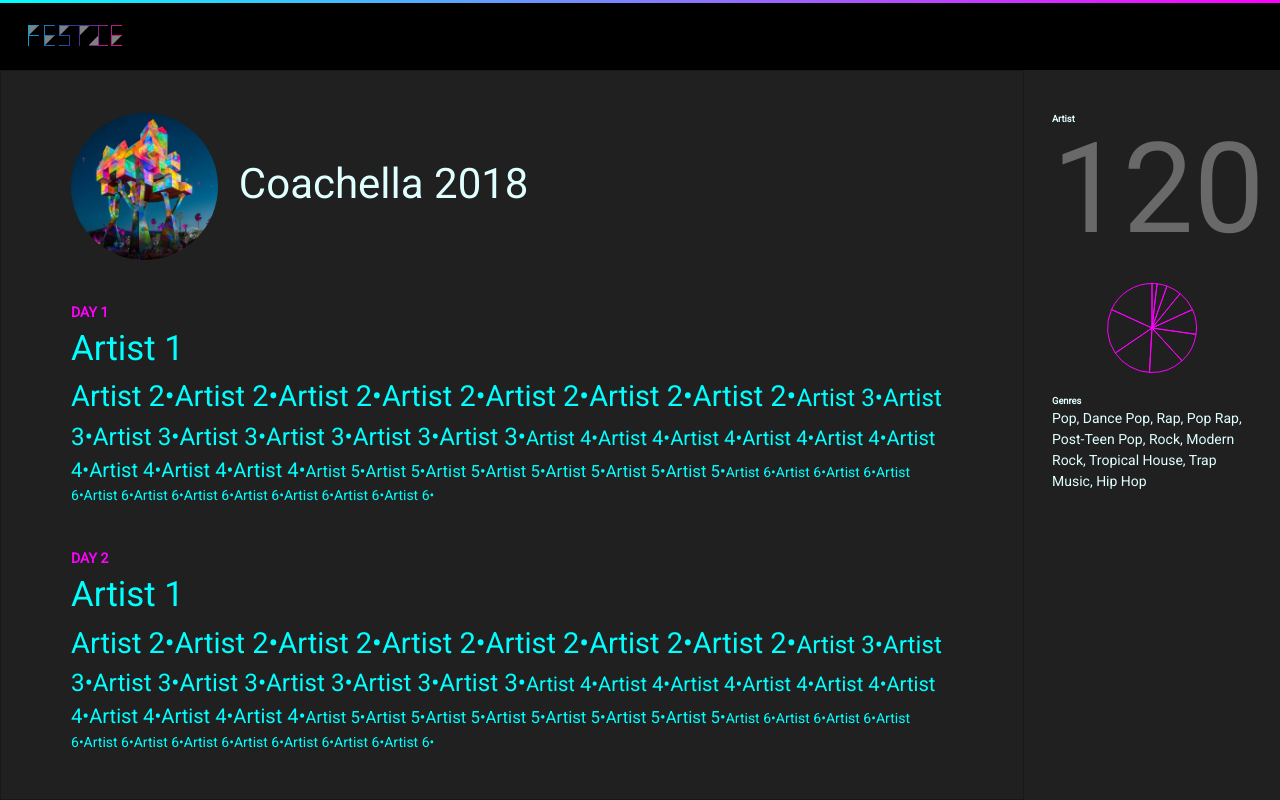
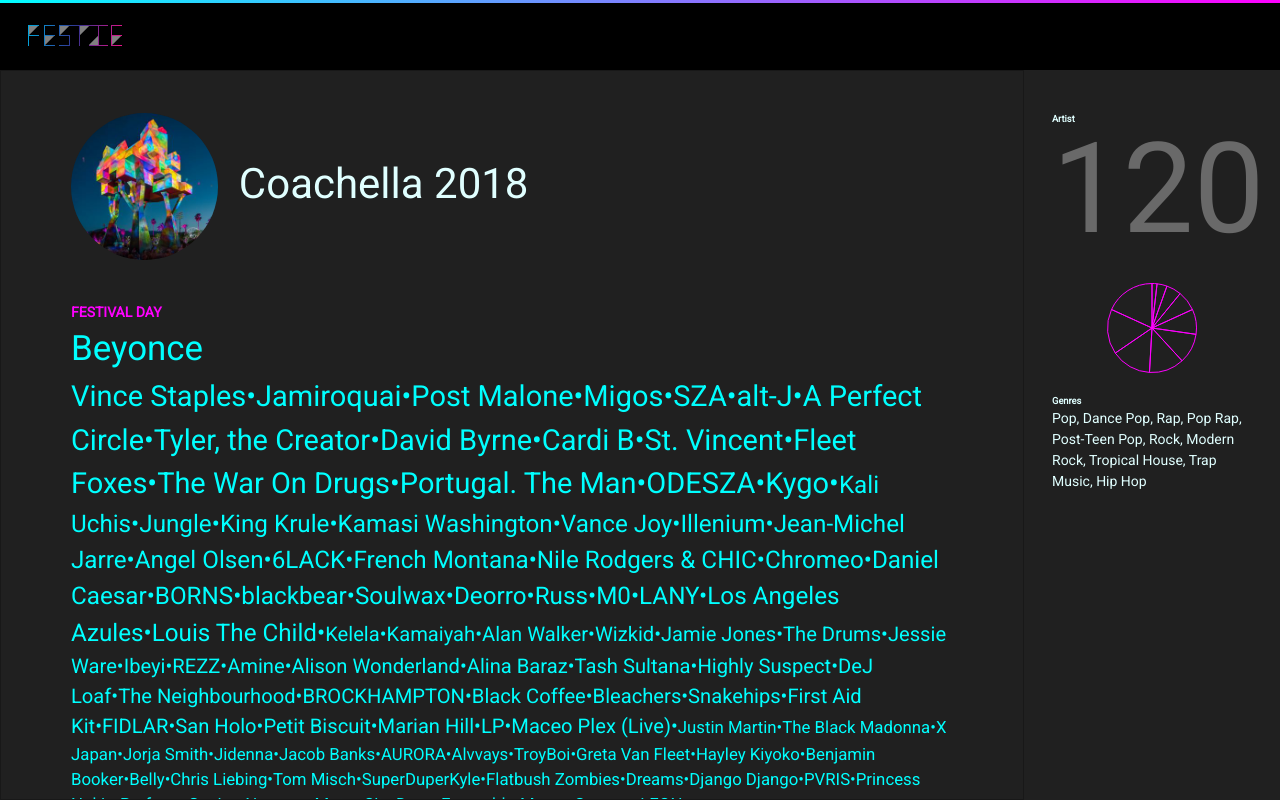
Before and after one commit to sainzvega/festie, a React (Create React App) app: page / in a window 1280 px wide. Built offline with nearby package versions, Linux system fonts and the light colour scheme.

Commit message:
Replace mock data with realistic data

```diff
--- /dev/null
+++ b/src/api/artists.js
@@ -0,0 +1,5 @@
+import data from 'data/artists.json';
+
+export const fetchArtists = () => {
+    return data;
+};
--- a/src/features/festival/Festival.js
+++ b/src/features/festival/Festival.js
@@ -1,71 +1,40 @@
-import React from 'react';
+import React, { Component } from 'react';
 import FestivalHeader from 'features/festival/FestivalHeader'
 import FestivalDay from 'features/festival/FestivalDay';
+import { fetchArtists } from 'api/artists';
 
-const Festival = () => {
-    const artists = [
-        { rank: 1, title: "Artist 1" },
-        { rank: 2, title: "Artist 2" },
-        { rank: 2, title: "Artist 2" },
-        { rank: 2, title: "Artist 2" },
-        { rank: 2, title: "Artist 2" },
-        { rank: 2, title: "Artist 2" },
-        { rank: 2, title: "Artist 2" },
-        { rank: 2, title: "Artist 2" },
-        { rank: 3, title: "Artist 3" },
-        { rank: 3, title: "Artist 3" },
-        { rank: 3, title: "Artist 3" },
-        { rank: 3, title: "Artist 3" },
-        { rank: 3, title: "Artist 3" },
-        { rank: 3, title: "Artist 3" },
-        { rank: 3, title: "Artist 3" },
-        { rank: 4, title: "Artist 4" },
-        { rank: 4, title: "Artist 4" },
-        { rank: 4, title: "Artist 4" },
-        { rank: 4, title: "Artist 4" },
-        { rank: 4, title: "Artist 4" },
-        { rank: 4, title: "Artist 4" },
-        { rank: 4, title: "Artist 4" },
-        { rank: 4, title: "Artist 4" },
-        { rank: 4, title: "Artist 4" },
-        { rank: 5, title: "Artist 5" },
-        { rank: 5, title: "Artist 5" },
-        { rank: 5, title: "Artist 5" },
-        { rank: 5, title: "Artist 5" },
-        { rank: 5, title: "Artist 5" },
-        { rank: 5, title: "Artist 5" },
-        { rank: 5, title: "Artist 5" },
-        { rank: 6, title: "Artist 6" },
-        { rank: 6, title: "Artist 6" },
-        { rank: 6, title: "Artist 6" },
-        { rank: 6, title: "Artist 6" },
-        { rank: 6, title: "Artist 6" },
-        { rank: 6, title: "Artist 6" },
-        { rank: 6, title: "Artist 6" },
-        { rank: 6, title: "Artist 6" },
-        { rank: 6, title: "Artist 6" },
-        { rank: 6, title: "Artist 6" },
-        { rank: 6, title: "Artist 6" },
-    ];
+export class Festival extends Component {
+    constructor(props) {
+        super(props);
+        this.state = {
+            artists: [],
+            headerText: 'Festival Day'
+        };
+    }
 
-    const headerText1 = "Day 1";
-    const headerText2 = "Day 2";
-    const headerText3 = "Day 3";
+    componentDidMount() {
+        const artists = fetchArtists();
+        this.setState({ artists });
+    }
+
+    render() {
+        const { artists, headerText } = this.state;
 
         return (
             <div className="max-width">
                 <FestivalHeader />
                 <br />
                 <br />
-            <FestivalDay headerText={headerText1} artists={artists} />
+                <FestivalDay headerText={headerText} artists={artists} />
                 <br />
                 <br />
-            <FestivalDay headerText={headerText2} artists={artists} />
+                <FestivalDay headerText={headerText} artists={artists} />
                 <br />
                 <br />
-            <FestivalDay headerText={headerText3} artists={artists} />
+                <FestivalDay headerText={headerText} artists={artists} />
             </div>
         );
-};
+    }
+}
 
 export default Festival;
```
Also changed, not shown: 1 other file (tests, documents, lock files or other folders). Lines whose indentation alone changed are shown as unchanged.
